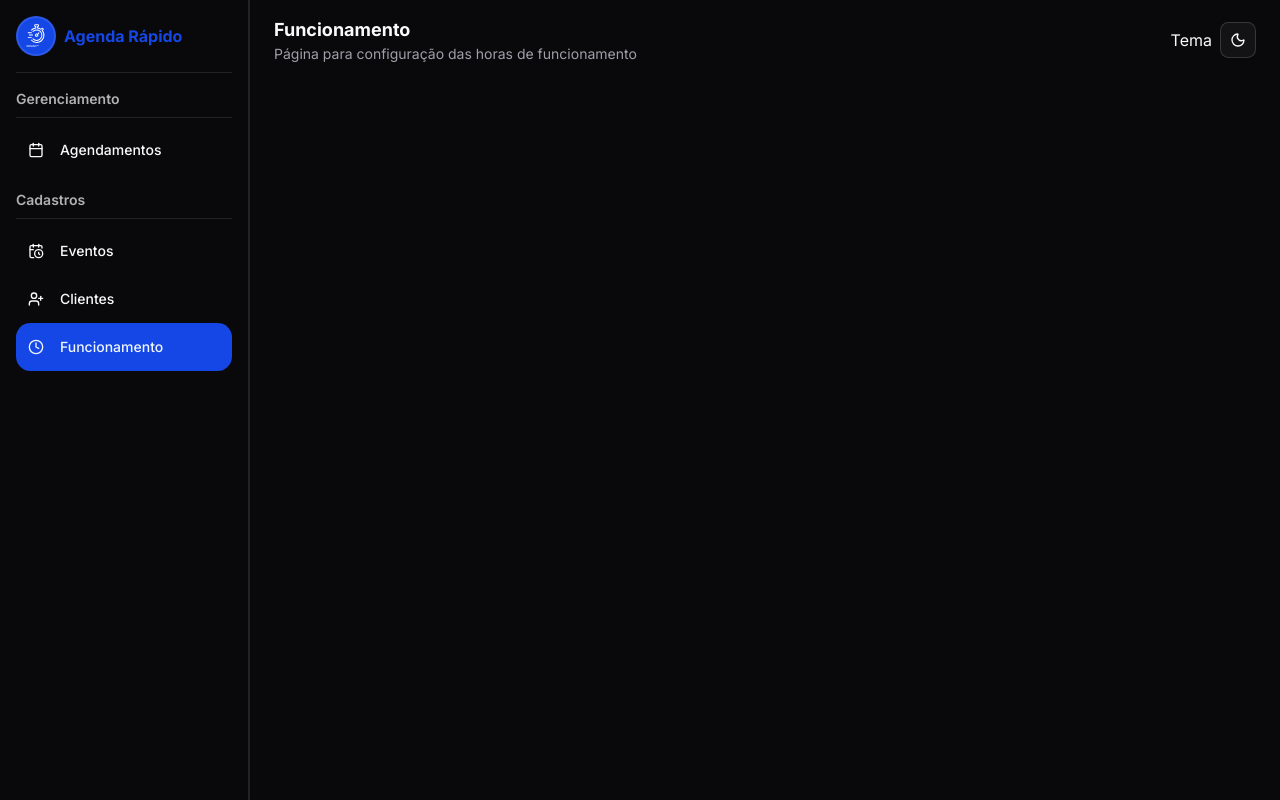
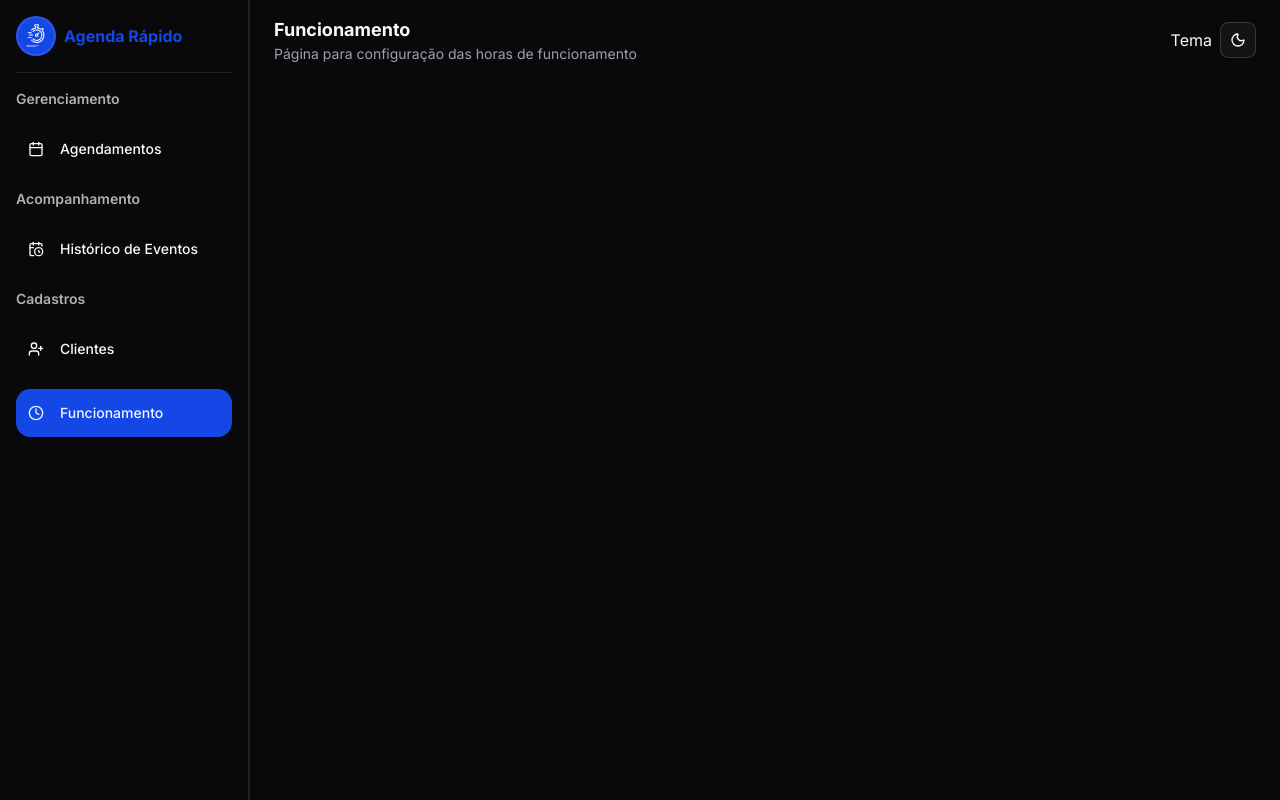
Before and after one commit to victors21dev/agenda-rapido, a React (Vite) app: page /funcionamento in a window 1280 px wide. Built offline with nearby package versions, Linux system fonts and the light colour scheme.

Commit message:
feat: The event page name has been changed to "history," and a new template has been added to the sidebar

```diff
--- a/src/App.tsx
+++ b/src/App.tsx
@@ -3,7 +3,7 @@ import { BrowserRouter, Route, Routes } from "react-router";
 import { ThemeProvider } from "./components/layout/ThemeProvider";
 import BusinessHoursPage from "./pages/BusinessHours";
 import ClientsPage from "./pages/Clients";
-import EventsPage from "./pages/Events";
+import EventsPage from "./pages/History";
 import Scheduling from "./pages/Scheduling";
 
 function App() {
@@ -13,7 +13,7 @@ function App() {
         <main className="flex bg-background flex-col w-full h-full text-foreground poppins-regular">
           <Routes>
             <Route path="/agendamentos" element={<Scheduling />} />
-            <Route path="/eventos" element={<EventsPage />} />
+            <Route path="/historico" element={<EventsPage />} />
             <Route path="/clientes" element={<ClientsPage />} />
             <Route path="/funcionamento" element={<BusinessHoursPage />} />
             <Route path="*" element={<h1>404 - Página não encontrada</h1>} />
--- a/src/components/layout/Sidebar.tsx
+++ b/src/components/layout/Sidebar.tsx
@@ -24,7 +24,6 @@ const Sidebar = () => {
             <div className="text-sm font-semibold text-foreground/70 mb-2">
               Gerenciamento
             </div>
-            <hr />
           </div>
           <ItemSideBar
             icon={<Calendar size={16} />}
@@ -35,26 +34,32 @@ const Sidebar = () => {
         <div>
           <div className="flex flex-col mb-2">
             <div className="text-sm font-semibold text-foreground/70 mb-2">
-              Cadastros
+              Acompanhamento
             </div>
-            <hr />
           </div>
           <ItemSideBar
             icon={<CalendarClock size={16} />}
-            label="Eventos"
-            redirectPath="/eventos"
+            label="Histórico de Eventos"
+            redirectPath="/historico"
           />
+        </div>
+        <div>
+          <div className="flex flex-col mb-2">
+            <div className="text-sm font-semibold text-foreground/70 mb-2">
+              Cadastros
+            </div>
+          </div>
           <ItemSideBar
             icon={<UserPlus size={16} />}
             label="Clientes"
             redirectPath="/clientes"
           />
-          <ItemSideBar
-            icon={<Clock size={16} />}
-            label="Funcionamento"
-            redirectPath="/funcionamento"
-          />
         </div>
+        <ItemSideBar
+          icon={<Clock size={16} />}
+          label="Funcionamento"
+          redirectPath="/funcionamento"
+        />
       </div>
     </div>
   );
```
